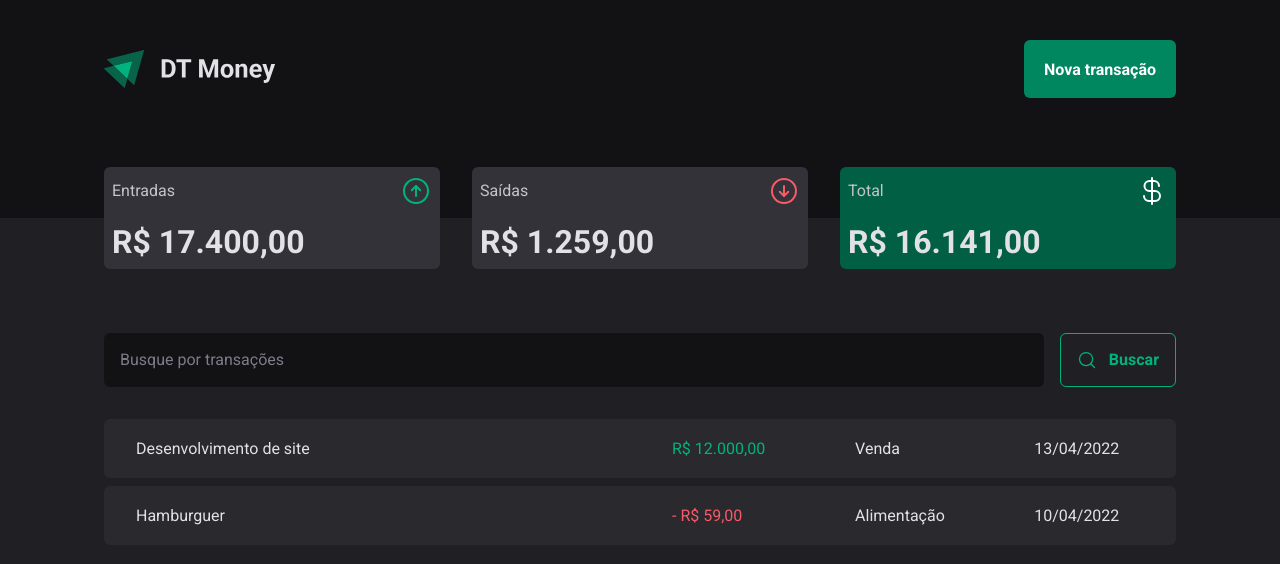
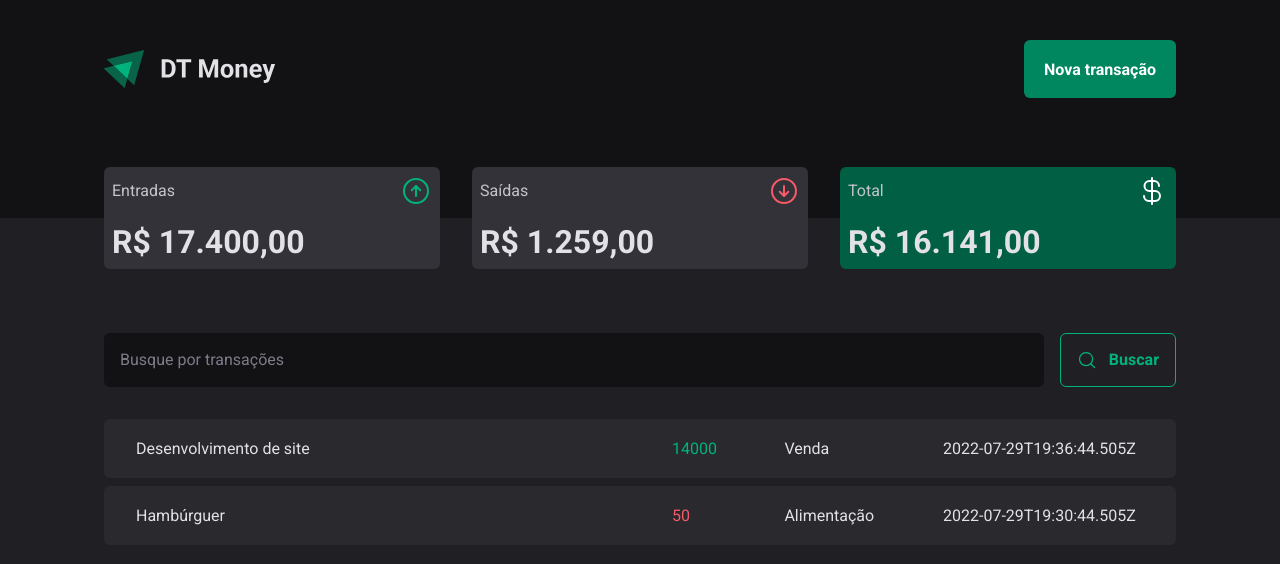
Before and after one commit to alexandronrossi/03-dt-money, a React (Vite) app: page / in a window 1280 px wide. Shown: the top 564 px of the page. Built offline with nearby package versions, Linux system fonts and the light colour scheme; data requests are answered from the project's data file.

Commit message:
Curso: Consumo de API e permormance no ReactJS | Módulo: Conexão com a API | Aula: Realizando requisição HTTP

```diff
--- a/src/pages/Transactions/index.tsx
+++ b/src/pages/Transactions/index.tsx
@@ -1,10 +1,36 @@
-import { PriceHighlight, TransactionsContainer, TransactionsTable } from './styles'
+import {
+	PriceHighlight,
+	TransactionsContainer,
+	TransactionsTable,
+} from "./styles";
 
-import { Header } from '../../components/Header'
-import { Summary } from '../../components/Summary'
-import { SearchForm } from './components/SearchForm'
+import { Header } from "../../components/Header";
+import { Summary } from "../../components/Summary";
+import { SearchForm } from "./components/SearchForm";
+import { useEffect, useState } from "react";
+
+interface Transaction {
+	id: number;
+	description: string;
+	type: "income" | "outcome";
+	category: string;
+	price: number;
+	createdAt: string;
+}
 
 export function Transactions() {
+	const [transactions, setTransactions] = useState<Transaction[]>([]);
+
+	async function loadTransactions() {
+		const response = await fetch("http://localhost:3000/transactions");
+		const data = await response.json();
+		setTransactions(data);
+	}
+
+	useEffect(() => {
+		loadTransactions();
+	}, []);
+
 	return (
 		<div>
 			<Header />
@@ -15,26 +41,23 @@
 
 				<TransactionsTable>
 					<tbody>
-					<tr>
-						<td width="50%">Desenvolvimento de site</td>
+						{transactions.map((transaction) => {
+							return (
+								<tr key={transaction.id}>
+									<td width="50%">{transaction.description}</td>
 									<td>
-							<PriceHighlight variant='income'>R$ 12.000,00</PriceHighlight>
+										<PriceHighlight variant={transaction.type}>
+											{transaction.price}
+										</PriceHighlight>
 									</td>
-						<td>Venda</td>
-						<td>13/04/2022</td>
+									<td>{transaction.category}</td>
+									<td>{transaction.createdAt}</td>
 								</tr>
-
-					<tr>
-						<td width="50%">Hamburguer</td>
-						<td>
-							<PriceHighlight variant='outcome'>- R$ 59,00</PriceHighlight>
-						</td>
-						<td>Alimentação</td>
-						<td>10/04/2022</td>
-					</tr>
+							);
+						})}
 					</tbody>
 				</TransactionsTable>
 			</TransactionsContainer>
 		</div>
-	)
+	);
 }
```
Lines whose indentation alone changed are shown as unchanged.
